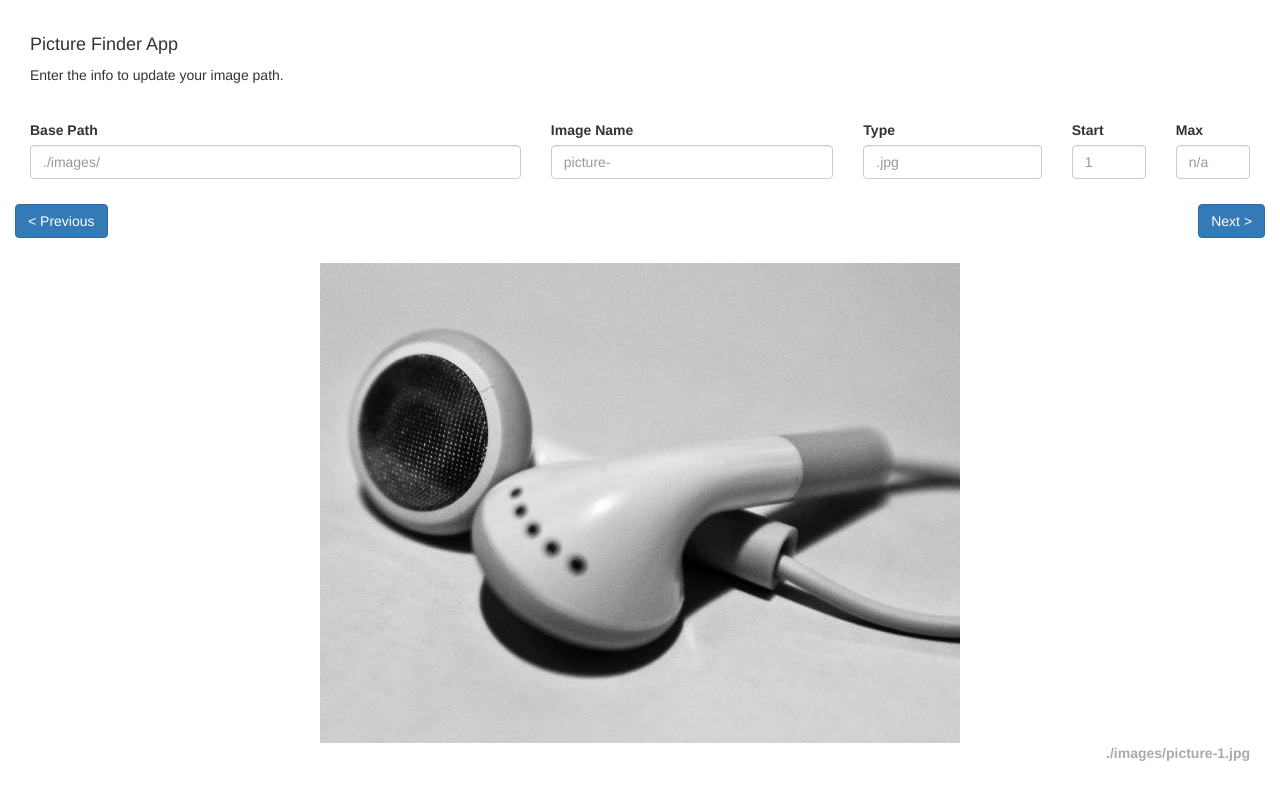
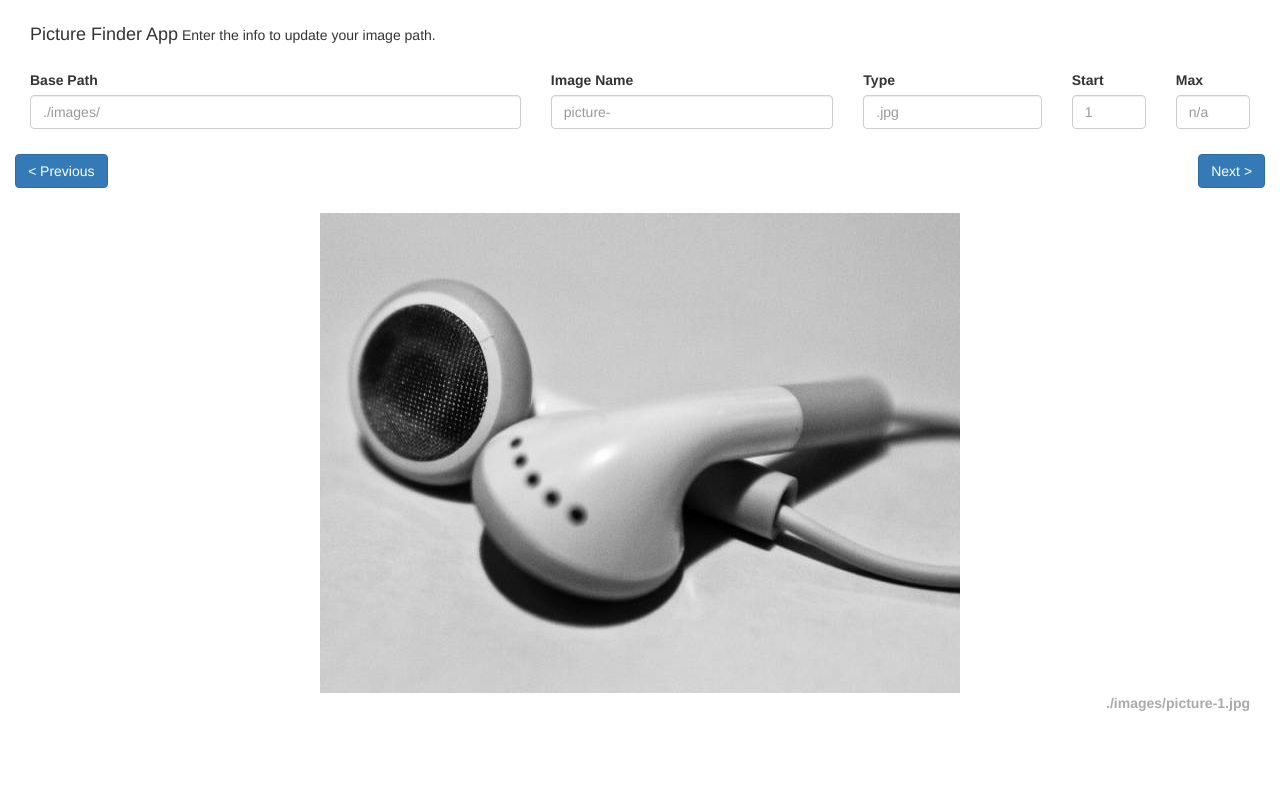
Before and after one commit to kevlil/picfinder, a plain HTML site: page index.html in a window 1280 px wide. Drawn offline with nearby package versions, Linux system fonts and the light colour scheme.

Commit message:
Updated header

```diff
--- a/index.html
+++ b/index.html
@@ -17,8 +17,8 @@
 
       <header class="row vertical-spacing content-header">
         <div class="col-lg-12">
-          <h1 class="title h4" v-html="title"></h1>
-          <p class="description" v-html="description"></p>
+          <span class="title h4" v-html="title"></span>
+          <span class="description" v-html="description"></span>
         </div>
       </header>
 
```
